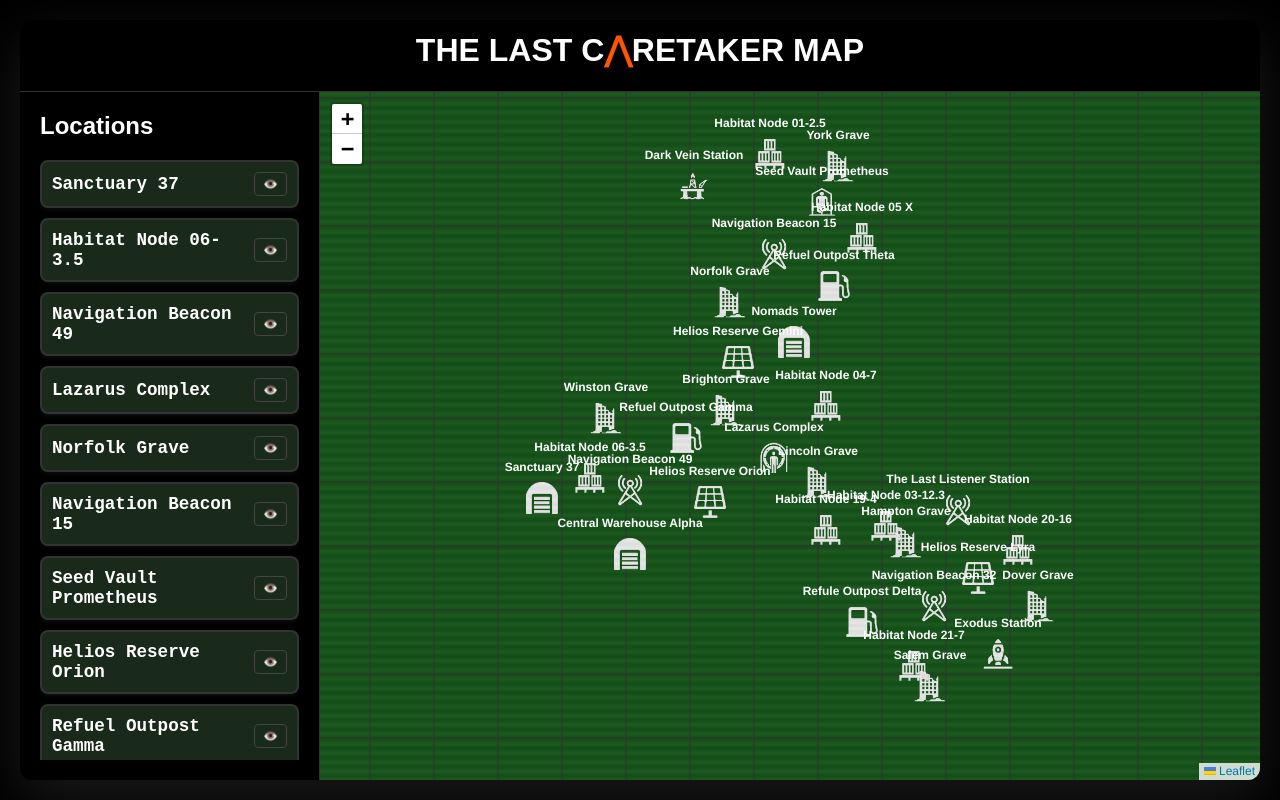
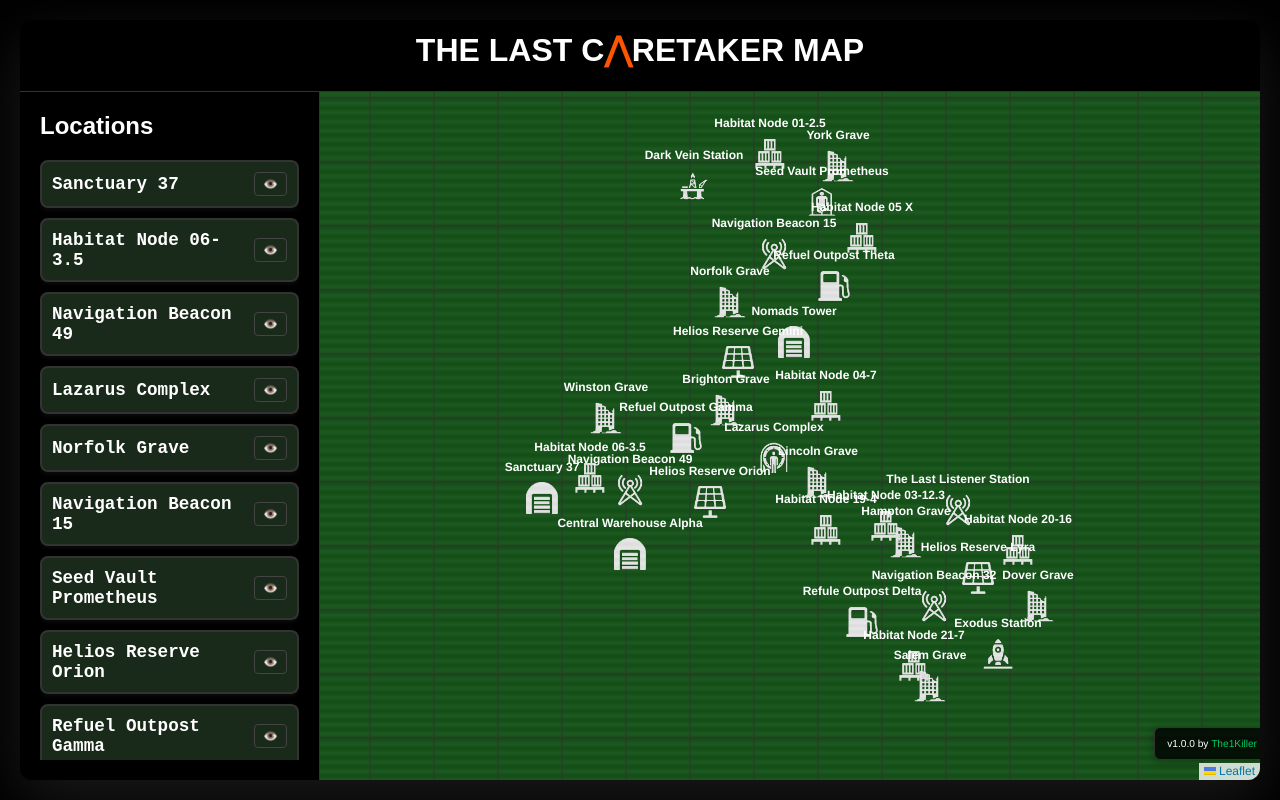
Before and after one commit to the1killer/LastCaretakerMap, a website built with Vite: page index.html in a window 1280 px wide. Built offline with nearby package versions, Linux system fonts and the light colour scheme.

Commit message:
add version info and hide zoom controls, add more info to readme

```diff
--- a/index.html
+++ b/index.html
@@ -25,7 +25,11 @@
             <div id="location-list"></div>
         </div>
 
-        <div id="map"></div>
+        <div id="map">
+            <div id="version-panel">
+                v1.0.0 by <a href="https://github.com/the1killer/" target="_blank" rel="noopener noreferrer">The1Killer</a>
+            </div>
+        </div>
 
     </div>
 
--- a/main.js
+++ b/main.js
@@ -18,7 +18,8 @@ L.Icon.Default.mergeOptions({
 const map = L.map('map', {
     crs: L.CRS.Simple,
     minZoom: -2,
-    maxZoom: 4
+    maxZoom: 4,
+    zoomControl: false
 });
 
 // Set the view based on the coordinate system
--- a/styles.css
+++ b/styles.css
@@ -56,6 +56,32 @@ header p {
     width: 100%;
     height: 100%;
     background: #000000;
+    position: relative;
+}
+
+#version-panel {
+    position: absolute;
+    bottom: 20px;
+    right: -10px;
+    background: rgba(0, 0, 0, 0.8);
+    color: #ffffff;
+    padding: 8px 12px;
+    border-radius: 6px;
+    font-size: 0.85em;
+    z-index: 1000;
+    border: 1px solid #333;
+    box-shadow: 0 2px 8px rgba(0, 0, 0, 0.3);
+}
+
+#version-panel a {
+    color: #00C666;
+    text-decoration: none;
+    transition: color 0.2s ease;
+}
+
+#version-panel a:hover {
+    color: #00ff7f;
+    text-decoration: underline;
 }
 
 #sidebar {
```
Also changed, not shown: README.md.
